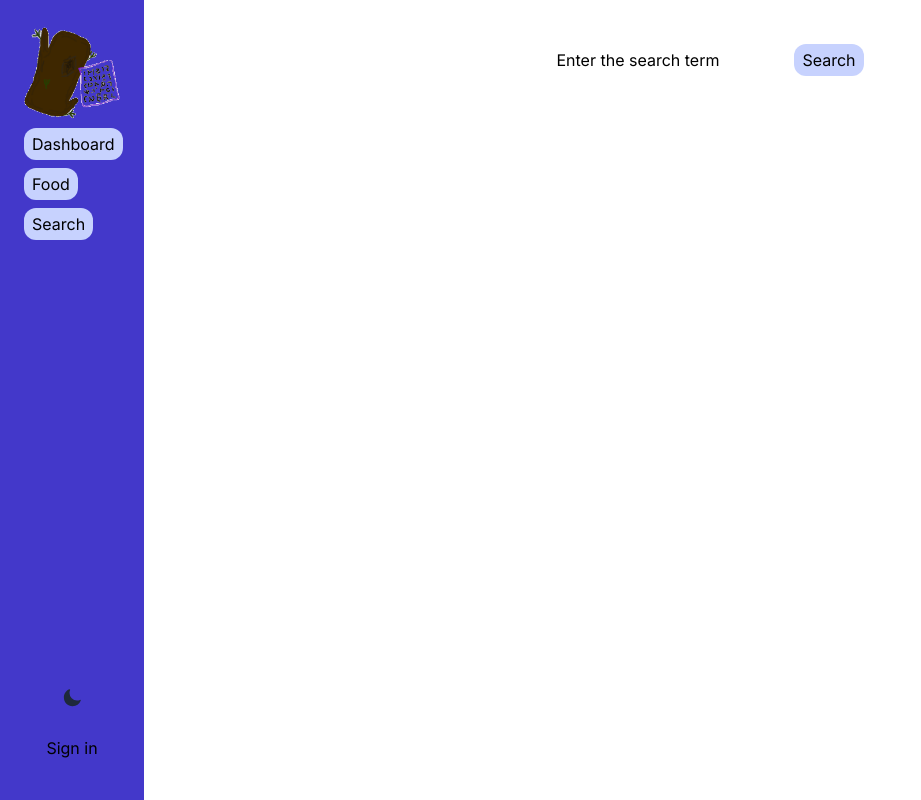
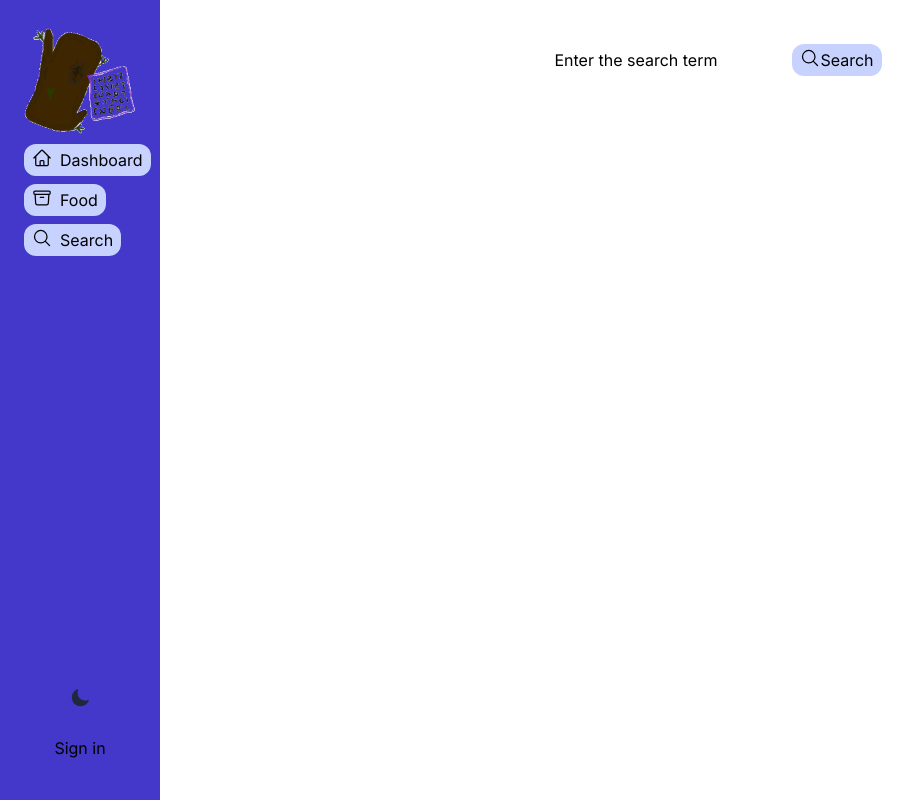
Before and after one commit to ikarpiatkowski/nourish-log, a Next.js app: page /search in a window 1280 px wide. Shown: the whole page, without its empty margins (0-921 px from the left). Built offline with nearby package versions, Linux system fonts and the light colour scheme; no server answers.

Commit message:
Added button icons

```diff
--- a/components/Search.tsx
+++ b/components/Search.tsx
@@ -1,8 +1,9 @@
 'use client';
 import { useRouter } from 'next/navigation';
 import { FormEvent, useState } from 'react';
+import { MagnifyingGlassIcon } from '@heroicons/react/24/outline';
 export default function Search() {
-  const style = 'text-black rounded-xl m-1 px-2 py-1 bg-indigo-200';
+  const style = 'flex text-black rounded-xl m-1 px-2 py-1 bg-indigo-200';
   const [search, setSearch] = useState('');
   const router = useRouter();
   const handleSearch = async (e: FormEvent<HTMLFormElement>) => {
@@ -21,6 +22,7 @@ export default function Search() {
           onChange={(e) => setSearch(e.target.value)}
         />
         <button className={style} type="submit">
+          <MagnifyingGlassIcon className="h-5 w-5" />
           Search
         </button>
       </div>
--- a/components/Sidebar.tsx
+++ b/components/Sidebar.tsx
@@ -3,21 +3,29 @@ import Image from 'next/image';
 import logo from '@/public/logo.png';
 import LoginButton from './LoginButton';
 import ThemeButton from '@components/ThemeButton';
+import {
+  HomeIcon,
+  ArchiveBoxIcon,
+  MagnifyingGlassIcon,
+} from '@heroicons/react/24/outline';
 export default function Sidebar() {
-  const style = 'text-black rounded-xl m-1 px-2 py-1 bg-indigo-200';
+  const style =
+    'flex gap-x-2 text-black rounded-xl m-1 px-2 py-1 bg-indigo-200';
   return (
     <aside>
-      <div className="flex flex-col p-5 items-start bg-indigo-700 w-36 h-screen">
+      <div className="flex flex-col p-5 items-start bg-indigo-700 w-40 h-screen">
         <Link href="/">
           <Image src={logo} alt="logo" />
         </Link>
         <Link href="/dashboard" className={style}>
-          Dashboard
+          <HomeIcon className="h-5 w-5" /> Dashboard
         </Link>
         <Link href="/food" className={style}>
+          <ArchiveBoxIcon className="h-5 w-5" />
           Food
         </Link>
         <Link href="/search" className={style}>
+          <MagnifyingGlassIcon className="h-5 w-5" />
           Search
         </Link>
         <ThemeButton />
--- a/next.config.js
+++ b/next.config.js
@@ -1,4 +1,3 @@
 /** @type {import('next').NextConfig} */
-const nextConfig = {}
-
-module.exports = nextConfig
+const nextConfig = {};
+module.exports = nextConfig;
```
